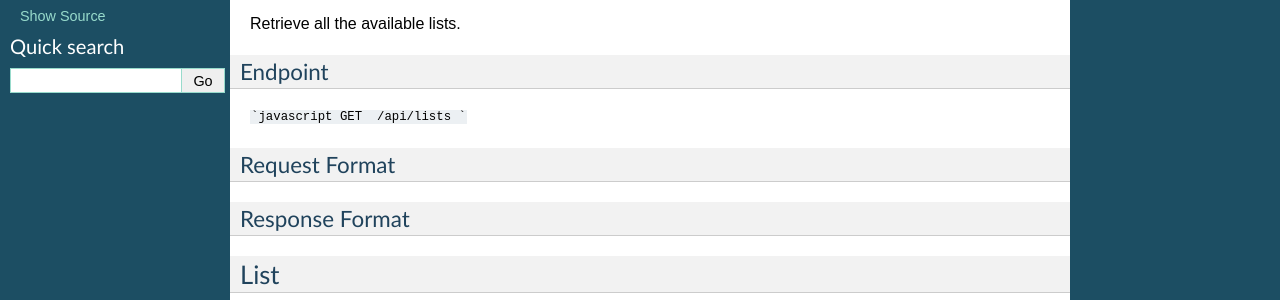
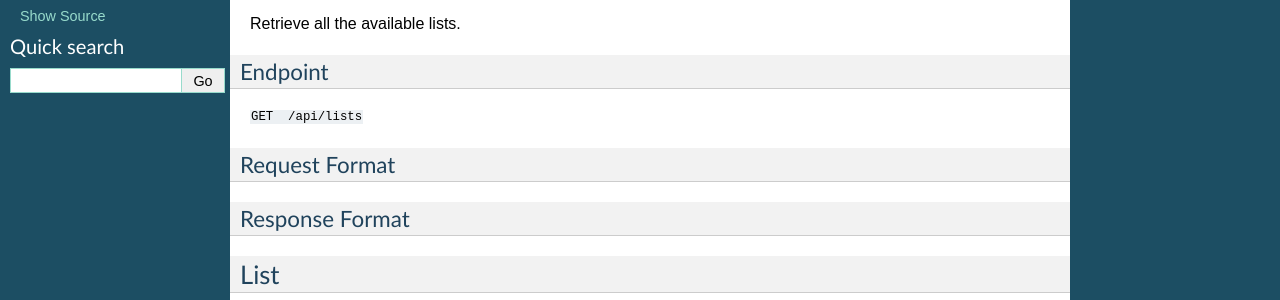
Before and after one commit to treste91/Great-Place-to-Work-Lists, a Sphinx documentation site: the page built from docs/api/intro.rst, in a window 1280 px wide. Shown: the part 531-831 px from the top of the page. Built offline with Sphinx 7.4.7, drawn with Linux system fonts in a browser that asks for light colours.

Commit message:
Update intro.rst

````diff
--- a/docs/api/intro.rst
+++ b/docs/api/intro.rst
@@ -27,9 +27,7 @@ Retrieve all the available lists.
 Endpoint
 ^^^^^^^^
 
-```javascript
-GET  /api/lists
-```
+``GET  /api/lists``
 
 Request Format
 ^^^^^^^^^^^^^^
````
